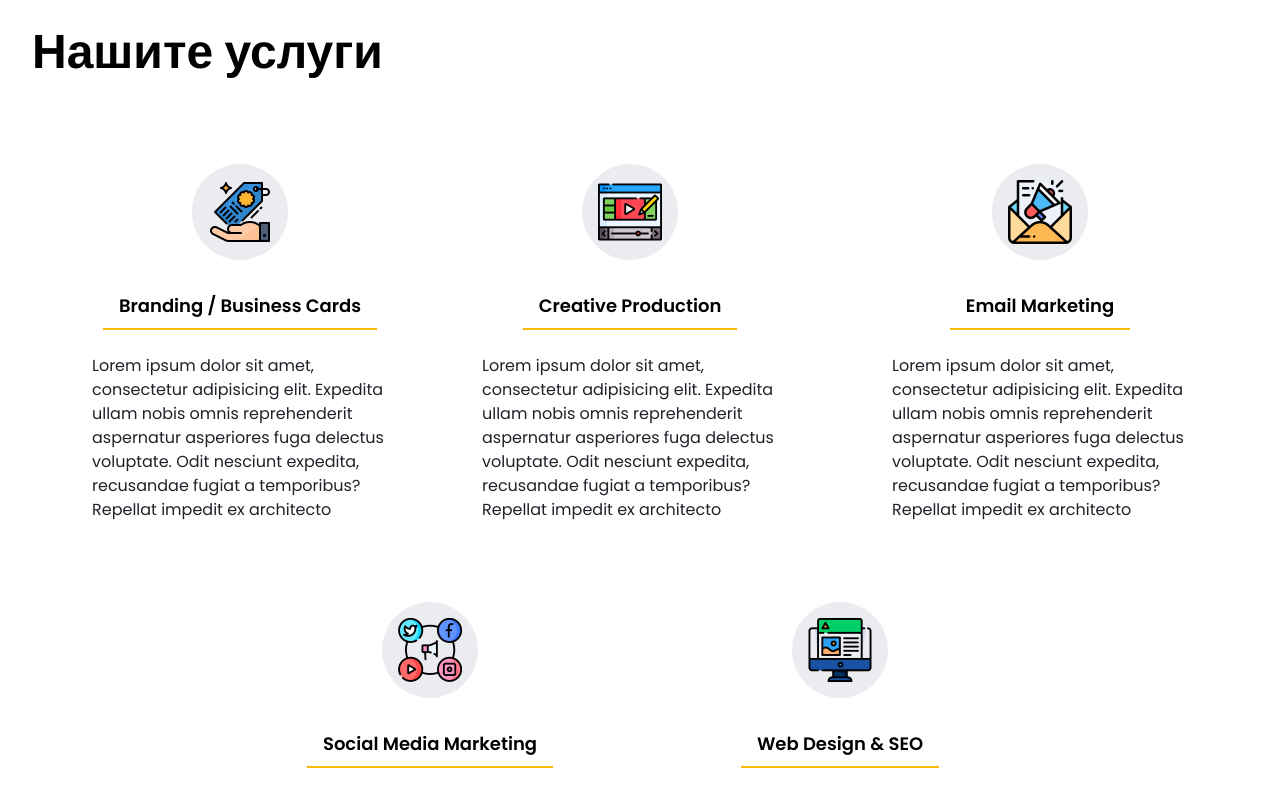
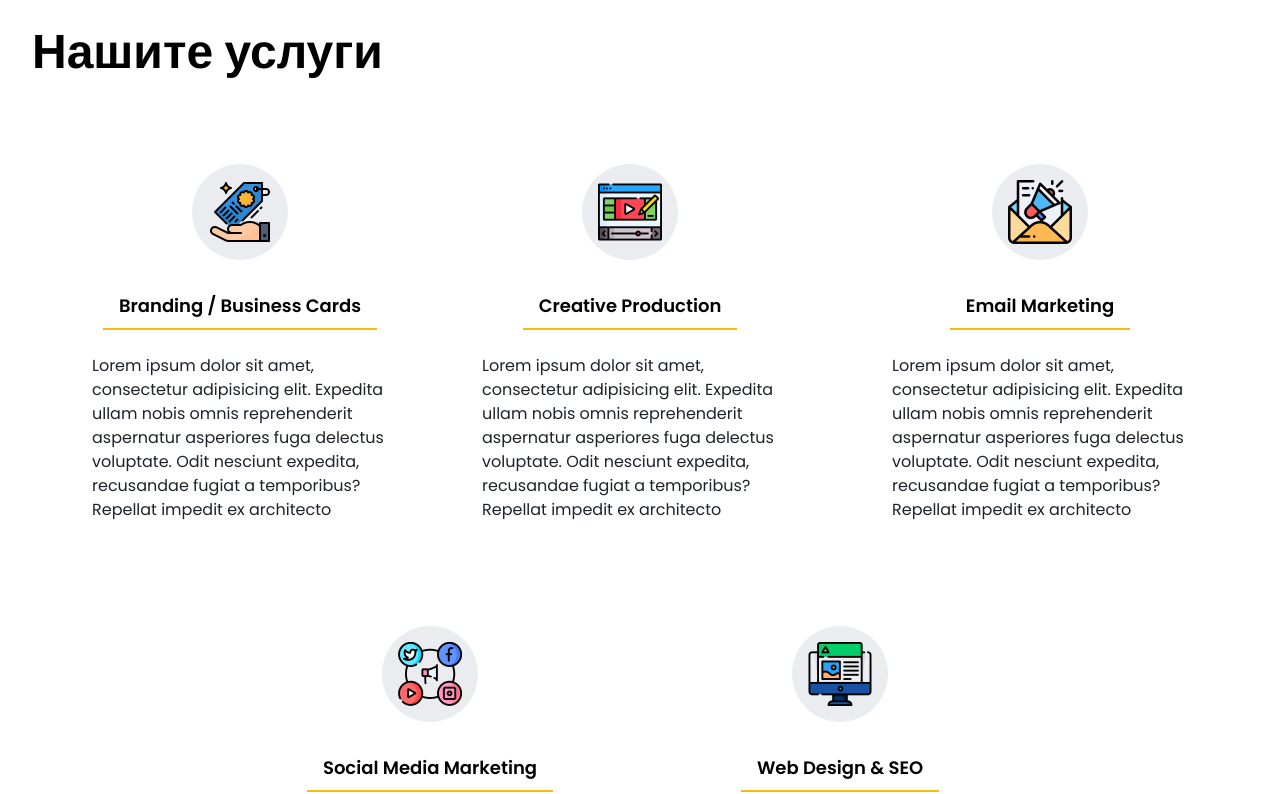
Before and after one commit to ddimitrov1108/sellstone, a React (Vite) app: page / in a window 1280 px wide. Shown: the part 820-1614 px from the top of the page. Built offline with nearby package versions, Linux system fonts and the light colour scheme.

Commit message:
portfolio section

```diff
--- a/src/components/sections/ServicesSection.jsx
+++ b/src/components/sections/ServicesSection.jsx
@@ -80,7 +80,7 @@
       <Section>
         <SectionHeader>Нашите услуги</SectionHeader>
 
-        <div className="flex flex-wrap gap-0 gap-y-4 gap-10 items-center justify-center">
+        <div className="flex flex-wrap gap-10 items-center justify-center">
           {servicesArr.map((service) => (
             <ServiceCard key={service.id} service={service} />
           ))}
```
